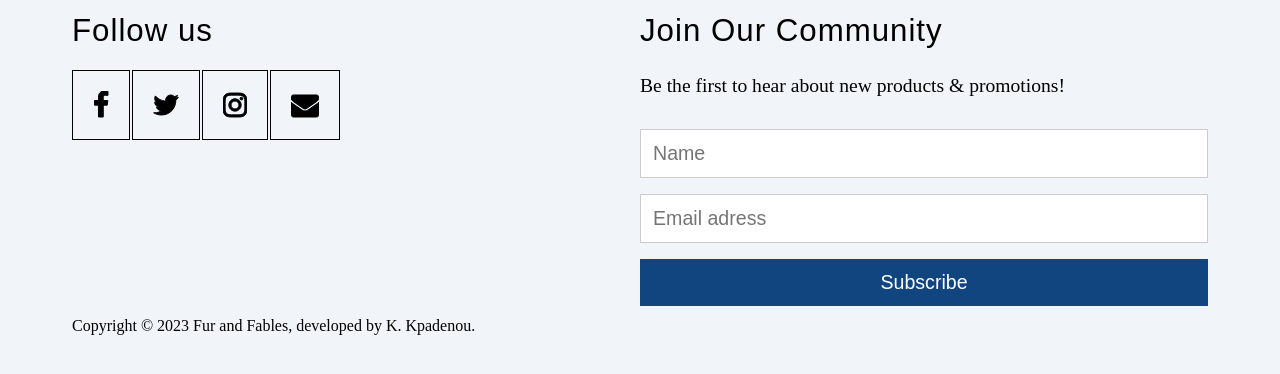
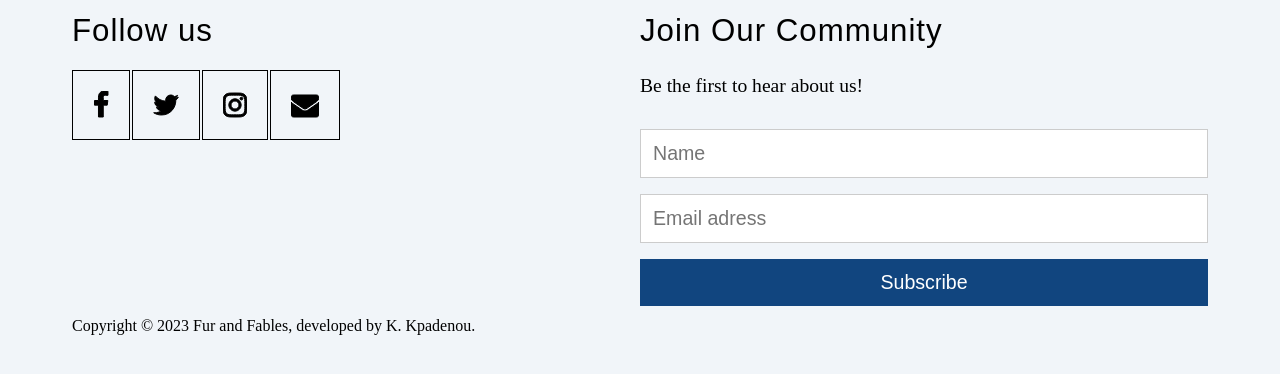
Before and after one commit to kokou2kpadenou/personal-blog, a plain HTML site: page static/design-system.html in a window 1280 px wide. Shown: the part 6676-7050 px from the top of the page. Drawn offline with Linux system fonts and the light colour scheme.

Commit message:
fix: Update sentence in footer

```diff
--- a/static/design-system.html
+++ b/static/design-system.html
@@ -433,7 +433,7 @@
                 <form action="" class="form">
                     <div class="form-container">
                         <h3>Join Our Community</h3>
-                        <p>Be the first to hear about new products & promotions!</p>
+                        <p>Be the first to hear about us!</p>
                     </div>
                     <div class="form-container">
                         <input class="input" type="text" placeholder="Name" aria-label="Name" name="name" required />
```
Also changed, not shown: static/index.html (+1 -1 lines).
